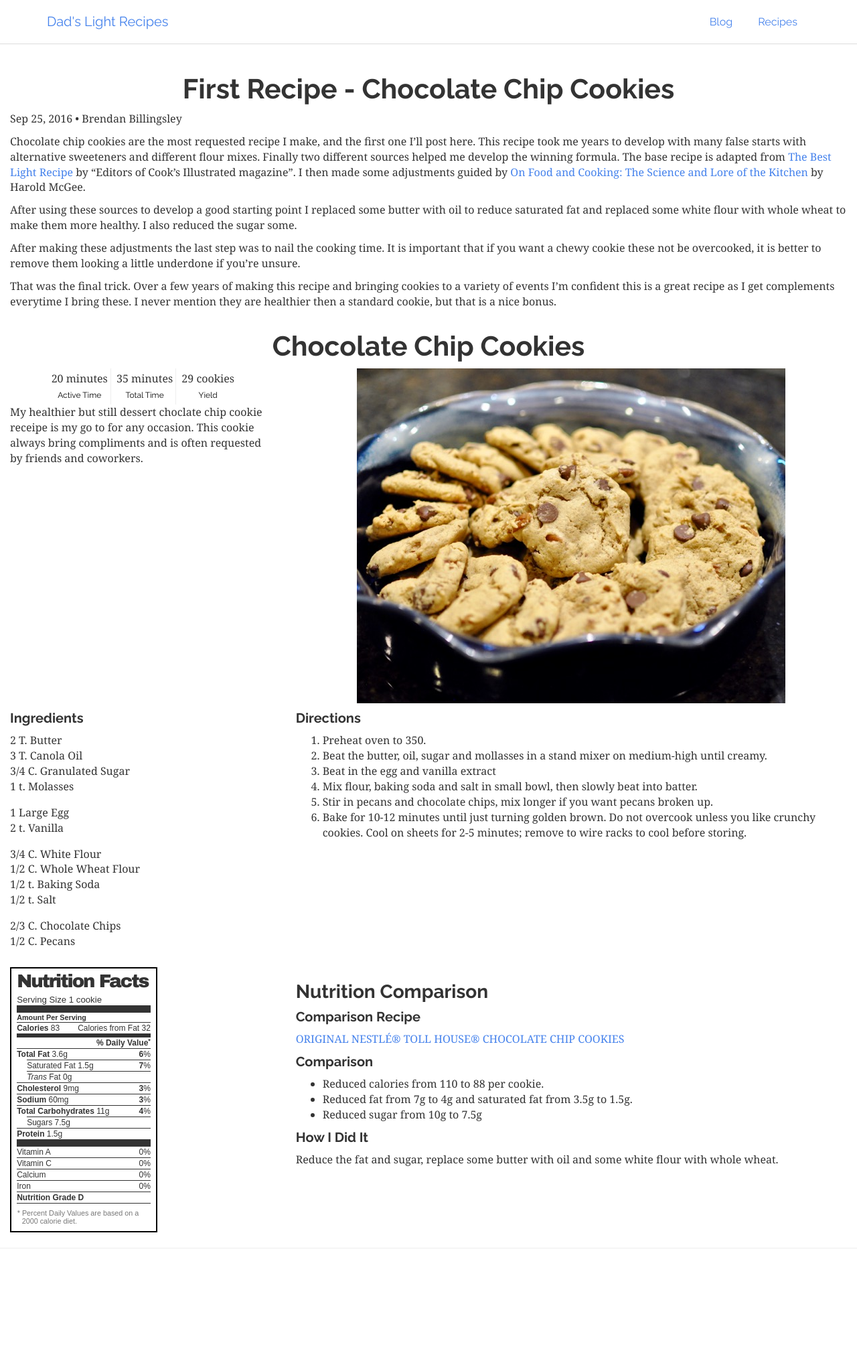
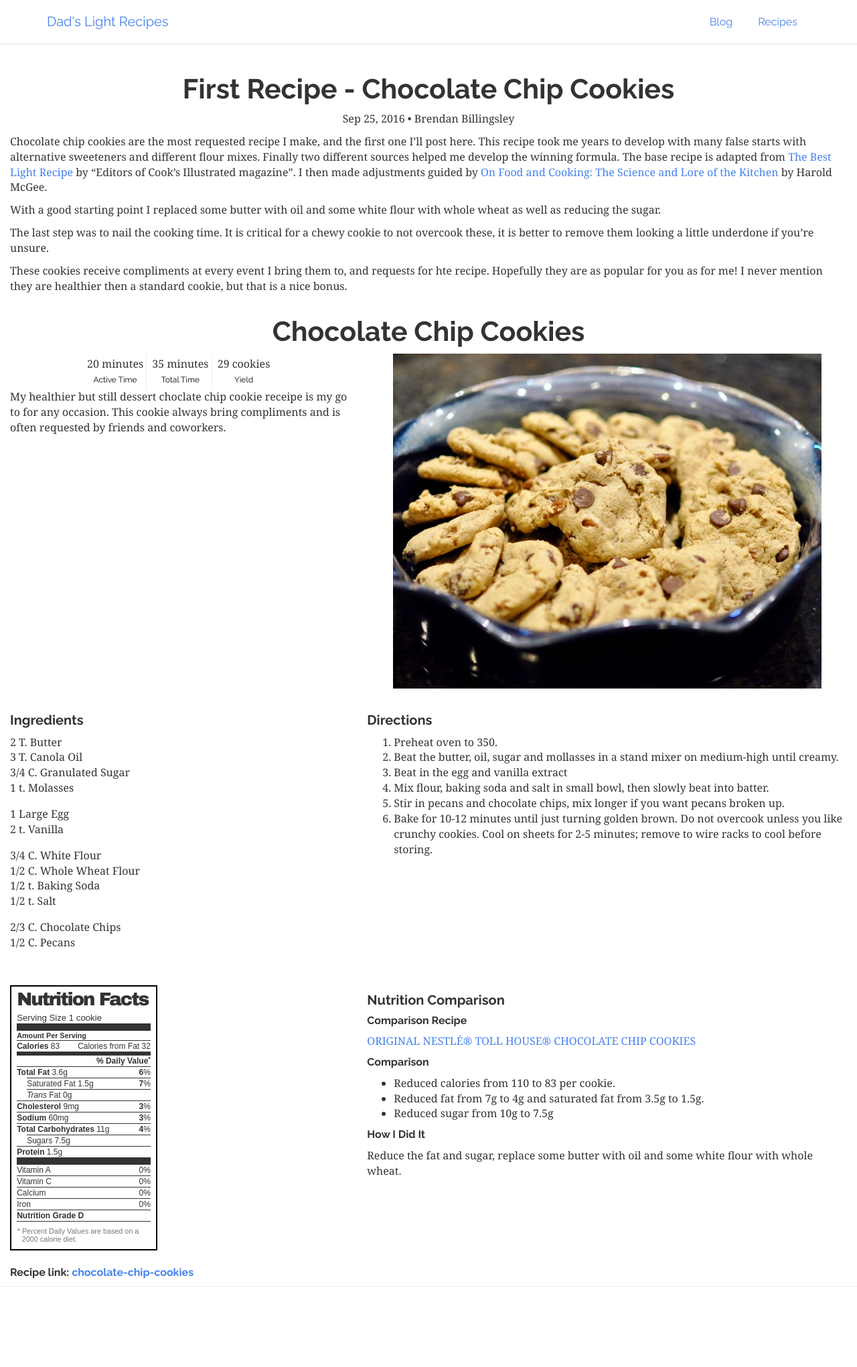
Before and after one commit to billingb/recipe-blog, a Jekyll site: the page built from _posts/2016-09-26-chocolate-chip-cookies.md, in a window 1280 px wide. Shown: the whole page at 67% size. Built offline with Jekyll 4.4.1, drawn with Linux system fonts in a browser that asks for light colours; before the commit the page ends 1984 px from its top, so only the background shows below that.

Commit message:
Better formatting, cookie recipe updates.

```diff
--- a/_data/recipes/chocolate-chip-cookies.yml
+++ b/_data/recipes/chocolate-chip-cookies.yml
@@ -55,7 +55,7 @@ nutrition:
   protein: 1.5g
   grade: D
 compare:
-  - Reduced calories from 110 to 88 per cookie.
+  - Reduced calories from 110 to 83 per cookie.
   - Reduced fat from 7g to 4g and saturated fat from 3.5g to 1.5g.
   - Reduced sugar from 10g to 7.5g
 compare_recipe: ORIGINAL NESTLÉ® TOLL HOUSE® CHOCOLATE CHIP COOKIES
--- a/_includes/recipe.html
+++ b/_includes/recipe.html
@@ -30,8 +30,8 @@
       </div>
     </div>
   </header>
-  <div class="col-sm-12">
-  <div class="row">
+  <div class="section">
+  <div class="recipe">
   <div class="ingredients">
     <h4>Ingredients</h4>
     <ul class="ingredients-{{recipe.ingredients_type}}">
@@ -131,9 +131,9 @@
   </div>
   {% if recipe.compare %}
   <div class="compare">
-    <h3>Nutrition Comparison</h3>
+    <h4>Nutrition Comparison</h4>
     <div class="compare-recipe">
-      <h4>Comparison Recipe</h4>
+      <h5>Comparison Recipe</h5>
       {% if recipe.compare_recipe_url %}
       <a href="{{recipe.compare_recipe_url}}">{{recipe.compare_recipe}}</a>
       {% else %}
@@ -141,7 +141,7 @@
       {% endif %}
     </div>
     <div class="details">
-      <h4>Comparison</h4>
+      <h5>Comparison</h5>
       <ul>
         {% for diff in recipe.compare %}
         <li>{{diff}}</li>
@@ -149,7 +149,7 @@
       </ul>
     </div>
     <div class="how">
-      <h4>How I Did It</h4>
+      <h5>How I Did It</h5>
       <p>{{recipe.how}}</p>
     </div>
   </div>
--- a/_layouts/post.html
+++ b/_layouts/post.html
@@ -11,5 +11,6 @@ layout: default
   <article class="post-content">
     {{ content }}
     {% include recipe.html %}
+    <h5>Recipe link: <a href="/recipes/{{page.recipe}}">{{page.recipe}}</a></h5>
   </article>
 </div>
--- a/_posts/2016-09-26-chocolate-chip-cookies.md
+++ b/_posts/2016-09-26-chocolate-chip-cookies.md
@@ -10,20 +10,18 @@ Chocolate chip cookies are the most requested recipe I make, and the first one I
  recipe took me years to develop with many false starts with alternative sweeteners and
  different flour mixes. Finally two different sources helped me develop the winning
  formula. The base recipe is adapted from <a href="https://smile.amazon.com/Light-Recipe-Editors-Illustrated-magazine/dp/0936184973/ref=sr_1_1?ie=UTF8&qid=1474909923&sr=8-1&keywords=the+best+light+recipe+cookbook">
- The Best Light Recipe</a> by "Editors of Cook's Illustrated magazine". I then made some adjustments
+ The Best Light Recipe</a> by "Editors of Cook's Illustrated magazine". I then made adjustments
   guided by
  <a href="https://smile.amazon.com/Food-Cooking-Science-Lore-Kitchen/dp/0684800012/ref=sr_1_1?ie=UTF8&qid=1474910043&sr=8-1&keywords=on+food+and+cooking">
  On Food and Cooking: The Science and Lore of the Kitchen</a> by Harold McGee.
 
- After using these sources to develop a good starting point I replaced some butter with
- oil to reduce saturated fat and replaced some white flour with whole wheat to make
- them more healthy. I also reduced the sugar some.
+ With a good starting point I replaced some butter with oil and some white flour
+ with whole wheat as well as reducing the sugar.
 
- After making these adjustments the last step was to nail the cooking time. It is
- important that if you want a chewy cookie these not be overcooked, it is better to remove
+ The last step was to nail the cooking time. It is
+ critical for a chewy cookie to not overcook these, it is better to remove
  them looking a little underdone if you're unsure.
 
- That was the final trick. Over a few years of making this recipe and bringing cookies
- to a variety of events I'm confident this is a great recipe as I get complements everytime
- I bring these. I never mention they are healthier then a standard cookie, but that is a
+ These cookies receive compliments at every event I bring them to, and requests for hte recipe. Hopefully
+  they are as popular for you as for me! I never mention they are healthier then a standard cookie, but that is a
  nice bonus.
--- a/_sass/_nutrition.scss
+++ b/_sass/_nutrition.scss
@@ -10,6 +10,9 @@
   line-height: normal;
   clear: both;
   width: 220px;
+  @media print {
+    width: 170px;
+  }
 }
 
 .nutritionLabel .title {
--- a/css/main.scss
+++ b/css/main.scss
@@ -57,16 +57,17 @@ h1 {
   @extend .row;
 }
 
-.recipe-header {
+.recipe-header, .section {
   @extend .col-xs-12;
+  padding-bottom: 25px;
 }
 
 .name-and-desc {
-  @extend .col-sm-4;
+  @extend .col-sm-5;
 }
 
 .recipe-photo {
-  @extend .col-sm-8;
+  @extend .col-sm-7;
 }
 
 .recipe-summary {
@@ -88,19 +89,20 @@ h1 {
 }
 
 .ingredients {
-  @extend .col-sm-4;
+  @extend .col-sm-5;
+
 }
 
 .directions {
-  @extend .col-sm-8;
+  @extend .col-sm-7;
 }
 
 .nutrition {
-  @extend .col-sm-4;
+  @extend .col-sm-5;
 }
 
 .compare {
-  @extend .col-sm-8;
+  @extend .col-sm-7;
 }
 
 .ingredients-complex {
@@ -113,3 +115,73 @@ h1 {
     padding-bottom: 1em;
   }
 }
+
+.post-header {
+  @extend .text-center;
+}
+
+@media print {
+  body {
+    font-size: 12px;
+  }
+
+  .col-sm-1, .col-sm-2, .col-sm-3, .col-sm-4, .col-sm-5, .col-sm-6, .col-sm-7, .col-sm-8, .col-sm-9, .col-sm-10, .col-sm-11, .col-sm-12 {
+    float: left;
+  }
+  .col-sm-12 {
+    width: 100%;
+  }
+  .col-sm-11 {
+    width: 91.66666667%;
+  }
+  .col-sm-10 {
+    width: 83.33333333%;
+  }
+  .col-sm-9 {
+    width: 75%;
+  }
+  .col-sm-8 {
+    width: 66.66666667%;
+  }
+  .col-sm-7 {
+    width: 58.33333333%;
+  }
+  .col-sm-6 {
+    width: 50%;
+  }
+  .col-sm-5 {
+    width: 41.66666667%;
+  }
+  .col-sm-4 {
+    width: 33.33333333%;
+  }
+  .col-sm-3 {
+    width: 25%;
+  }
+  .col-sm-2 {
+    width: 16.66666667%;
+  }
+  .col-sm-1 {
+    width: 8.33333333%;
+  }
+
+  .section, .nutritionLabel {
+    page-break-inside: avoid;
+  }
+
+  .name-and-desc {
+    width: 100%;
+  }
+
+  .recipe-photo {
+    display: none;
+  }
+
+  .ingredients, .nutrition {
+    width: 30%;
+  }
+
+  .directions, .compare {
+    width: 70%;
+  }
+}
```
